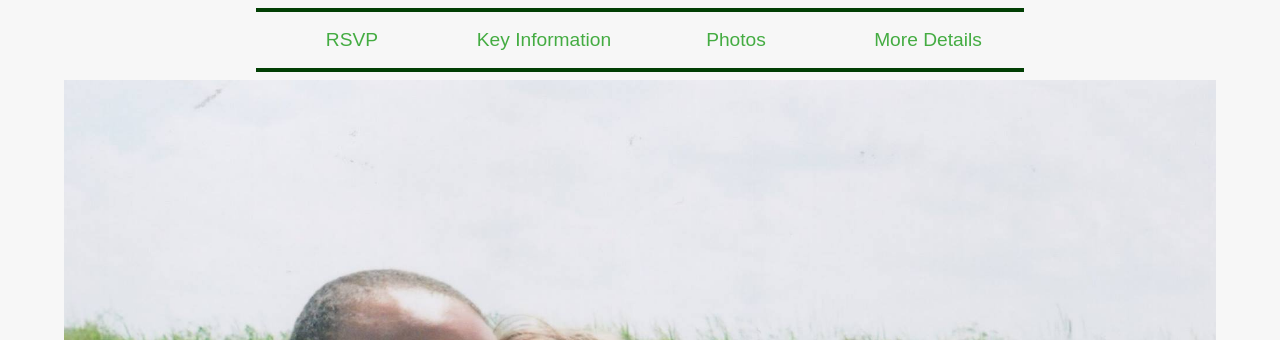
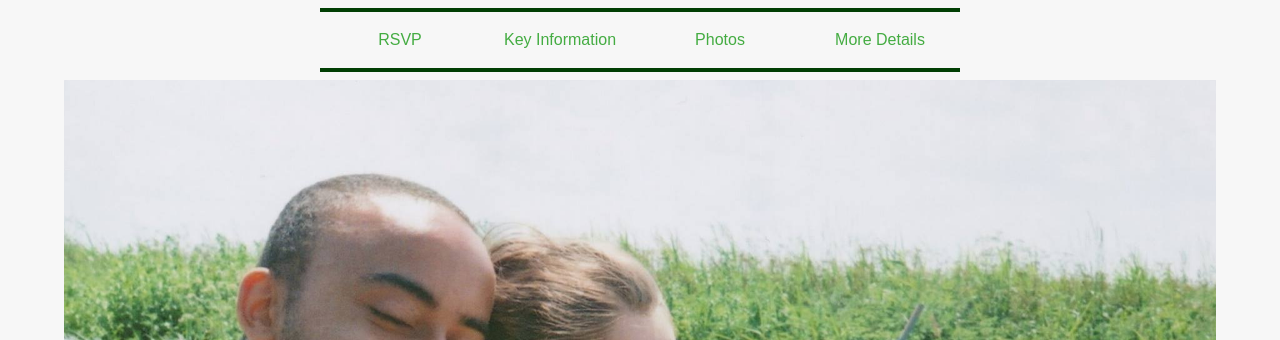
Before and after one commit to js-get-married/js-get-married.github.io, a plain HTML site: page index.html in a window 1280 px wide. Shown: the top 340 px of the page. Drawn offline with Linux system fonts and the light colour scheme.

Commit message:
Looking gooooood Could use a polish but working nicely enough

```diff
--- a/coffeemakesmemove.js
+++ b/coffeemakesmemove.js
@@ -89,7 +89,6 @@ function updateImage(direction) {
         imgContainerPrev.classList.add("slide-right");
     }
 
-
     // After animation, update the image and reset class
     setTimeout(() => {
     if (direction === "next") {
@@ -111,6 +110,5 @@ function updateImage(direction) {
     imgContainerNext.classList.remove("slide-left", "slide-right");
     imgContainerPrev.classList.remove("slide-left", "slide-right");
     }, 1000); // Match with CSS transition duration
-
 }
 updateImage('init')
--- a/styles.css
+++ b/styles.css
@@ -37,6 +37,14 @@ body, html {
     justify-content: center;
     justify-items: center;
     align-content: top;
+    overflow-y: scroll;/*Always have scroll so it doesn't spoint front page */
+}
+
+
+/* Firefox */
+#container {
+    scrollbar-width: thin;
+    scrollbar-color: rgba(39, 171, 2, 0.455); /* Thumb color with no track */
 }
 
 
@@ -46,8 +54,8 @@ body, html {
     position: fixed;
     display: flex; /* keeps buttons in middle?*/
 
-    left: 20%;
-    width: 60%;
+    left: 25%;
+    width: 50%;
     height: 10vh;
     align-items: center;
     box-sizing: border-box;
@@ -82,8 +90,8 @@ body, html {
     color: #059203bd;
     background-color: transparent;
     border: none;
-    border-radius: 5px;
-    font-size: clamp(0.8rem, 1.5vw, 1.2rem);
+    border-radius: 40%;
+    font-size: clamp(0.6rem, 1.5vw, 1rem);
     text-align: center;
     cursor: pointer;
     transition: all 0.3s ease;
@@ -91,11 +99,13 @@ body, html {
 
 /* Hover effect for buttons */
 .navbar button:hover {
-    background-color: rgba(0, 51, 0, 0.8);
+    background-color: rgba(4, 137, 4, 0.304);
     color: #fff;
-    border-radius: 8px;
+    border-radius: 10%;
 }
-
+.navbar button:active {
+    background-color: rgba(4, 137, 4, 0.537);
+}
 h1 {
     font-size: 2rem;
     font-weight: bold;
@@ -115,6 +125,7 @@ h2 {
     text-transform: uppercase;
     letter-spacing: 1px;
     padding-bottom: 10px;
+
 }
 
 h3 {
@@ -168,7 +179,7 @@ p{
 }
 
 .hero {
-    height: 100vh; /* Full viewport height */
+    height: 70vh; /* Full viewport height */
     width: 100%;
     display: flex;
     justify-content: center;
```
